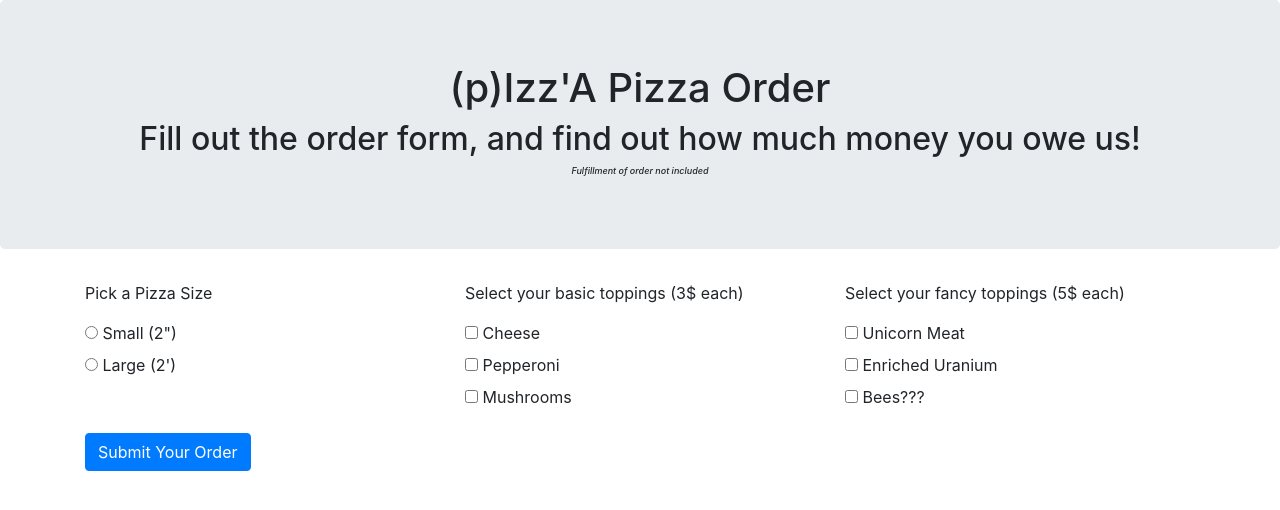
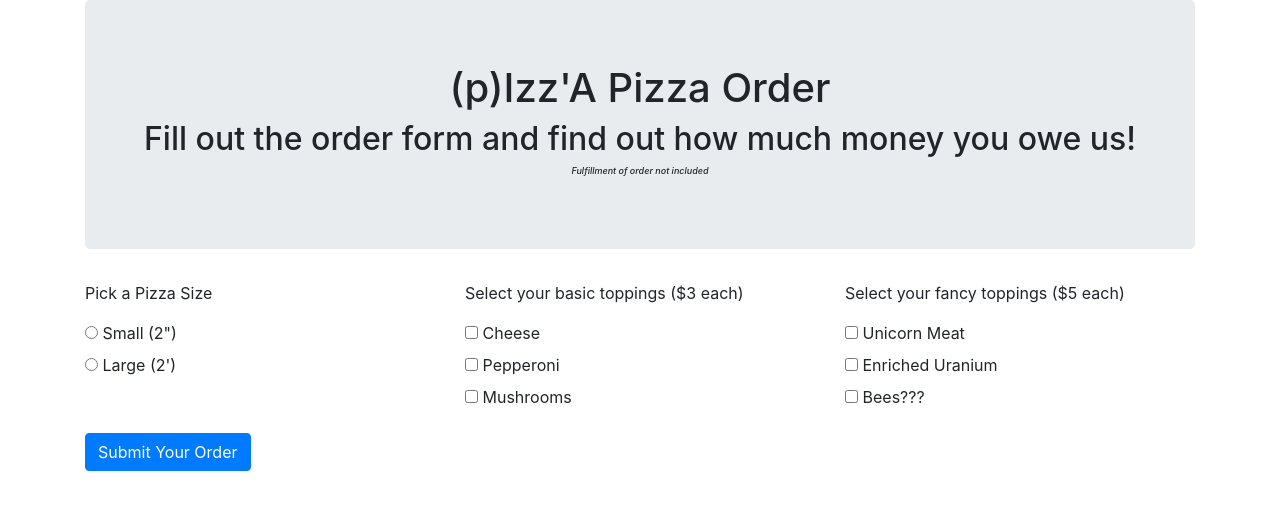
Before and after one commit to eric-endsley/week-4-project, a plain HTML site: page index.html in a window 1280 px wide. Drawn offline with Linux system fonts and the light colour scheme.

Commit message:
fix minor formatting & spelling errors

```diff
--- a/index.html
+++ b/index.html
@@ -7,13 +7,13 @@
     <script src="js/scripts.js"></script>
     <Title>(p)Izz'A Pizza Parlor</Title>
   </head>
-  <div class = "jumbotron">
-    <h1>(p)Izz'A Pizza Order</h1>
-    <h2>Fill out the order form, and find out how much money you owe us!</h2>
-    <h3><em>Fulfillment of order not included</em></h3>
-  </div>
   <body>
     <div class="container">
+      <div class = "jumbotron">
+        <h1>(p)Izz'A Pizza Order</h1>
+        <h2>Fill out the order form and find out how much money you owe us!</h2>
+        <h3><em>Fulfillment of order not included</em></h3>
+      </div>
       <form id="order-form">
         <div class="row">
           <div class="form-group size col-4">
@@ -32,7 +32,7 @@
             </div>
           </div>
           <div class= "form-group toppings col-4">
-            <p>Select your basic toppings (3$ each)</p>
+            <p>Select your basic toppings ($3 each)</p>
             <div class="checkbox">
               <label>
                 <input type="checkbox" name="toppings" value="cheese">
@@ -53,7 +53,7 @@
             </div>
           </div>
           <div class= "form-group fancy col-4">
-            <p>Select your fancy toppings (5$ each)</p>
+            <p>Select your fancy toppings ($5 each)</p>
             <div class="checkbox">
               <label>
                 <input type="checkbox" name="fancy" value="unicorn">
--- a/js/scripts.js
+++ b/js/scripts.js
@@ -7,13 +7,13 @@ function PizzaOrder(size, toppings, fancyToppings) {
 }
 
 PizzaOrder.prototype.calcPrice = function() {
-    if (this.size === "large") {
+  if (this.size === "large") {
     this.price = 16;
   } else if (this.size ==="small") {
     this.price = 10;
   }
-  this.price += 3 * (this.toppings).length;
-  this.price += 5 * (this.fancyToppings).length;
+  this.price += 3 * this.toppings.length;
+  this.price += 5 * this.fancyToppings.length;
 }
 
 //UI logic:
```
Also changed, not shown: 1 other file.
